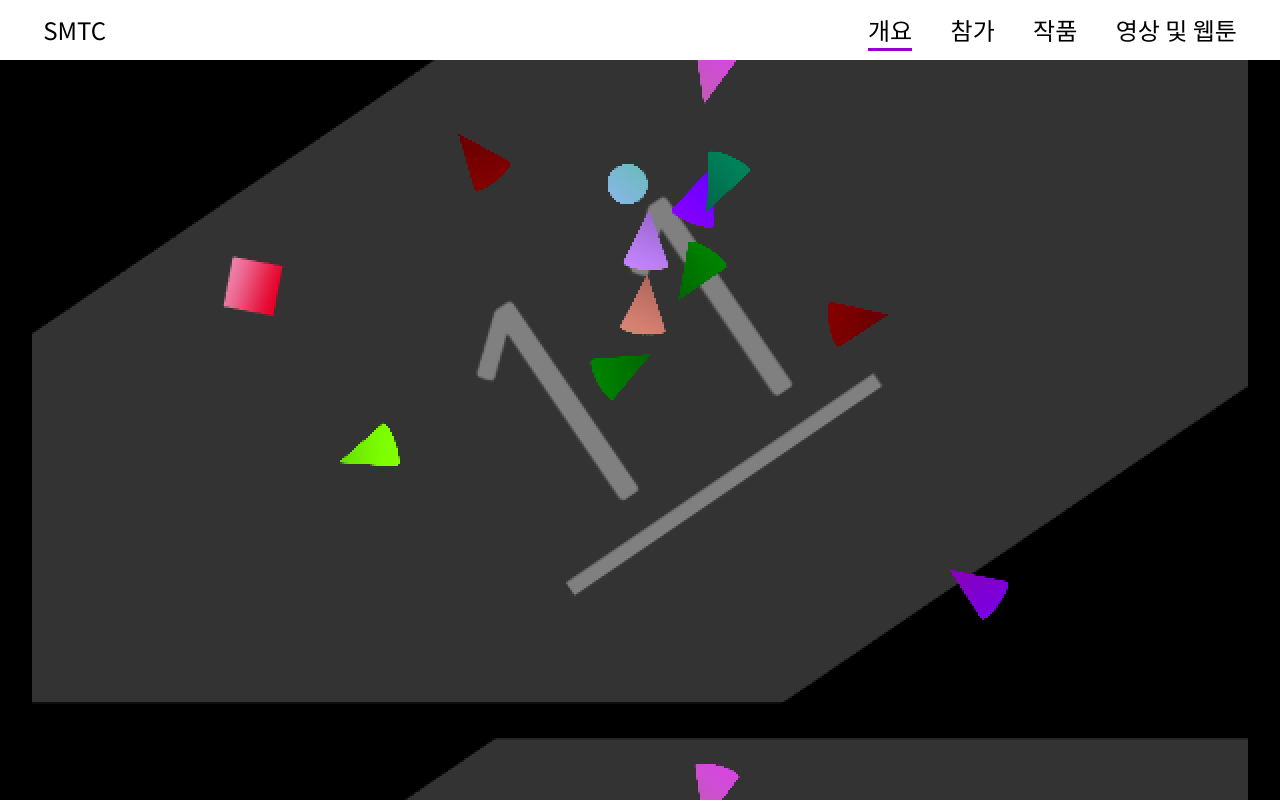
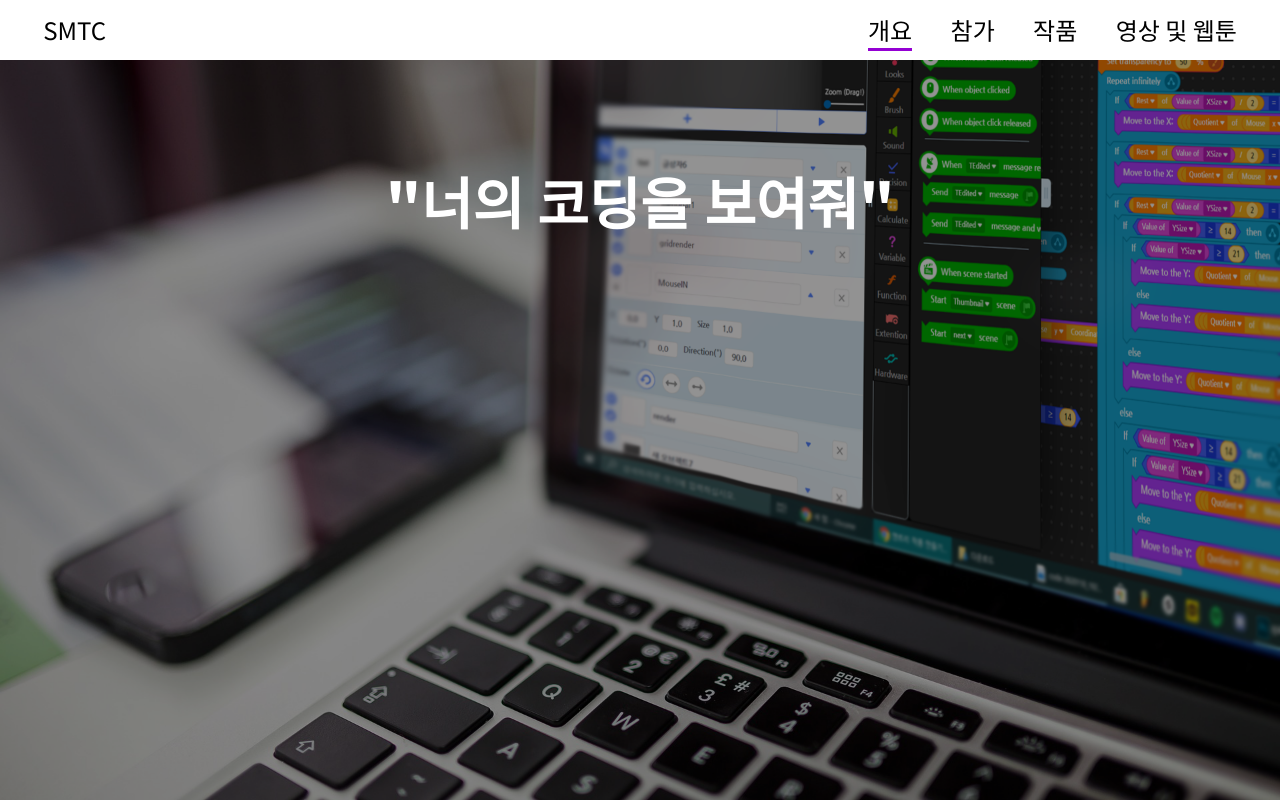
Before and after one commit to gnlow/SMTC, a Vue app: page /#/ in a window 1280 px wide. Built offline with nearby package versions, Linux system fonts and the light colour scheme.

Commit message:
Main Component 추가

```diff
--- a/src/App.vue
+++ b/src/App.vue
@@ -1,21 +1,26 @@
 <template>
   <div id="app">
     <nav>
-      <div id="title">
+      <div id="smtc">
         SMTC
       </div>
       <NavBar :contents="nav"/>
     </nav>
+    <div id="main">
+      <Main title='"너의 코딩을 보여줘"' />
+    </div>
   </div>
 </template>
 
 <script>
   import NavBar from './components/NavBar.vue'
+  import Main from './components/Main.vue'
 
   export default {
     name: 'app',
     components: {
-      NavBar
+      NavBar,
+      Main
     },
     data(){
       return {
@@ -39,7 +44,7 @@
 </script>
 
 <style lang="scss">
-  @import url('https://fonts.googleapis.com/css?family=Noto+Sans+KR&display=swap&subset=korean');
+@import url('https://fonts.googleapis.com/css?family=Noto+Sans+KR:400,900&display=swap');
 #app {
   font-family: 'Noto Sans KR', sans-serif;
   -webkit-font-smoothing: antialiased;
@@ -48,14 +53,12 @@
   display: flex;
   flex-direction: column;
 
-    background-image: url("./assets/bg_waltz.png");
+  background-image: url("./assets/bg_coding.png");
   background-size: 100%;
 
   height: 100%;
-
-
 }
-  #title {
+#smtc {
   display: inline-block;
   margin: 0.5em 0.8em;
   float: left;
@@ -72,4 +75,8 @@
 nav NavBar {
   float: right;
 }
+#main {
+  margin-top: 4em;
+  padding: 1em;
+}
 </style>
--- /dev/null
+++ b/src/components/Main.vue
@@ -0,0 +1,38 @@
+<template>
+  <div>
+    <div id="title">
+      {{ title }}
+    </div>
+  </div>
+</template>
+
+<script>
+  export default {
+    name: 'Main',
+    data () {
+      return {
+
+      }
+    },
+    methods: {
+
+    },
+    props: {
+      title: String,
+      subtitle: String,
+      content: String
+    }
+  }
+</script>
+
+<!-- Add "scoped" attribute to limit CSS to this component only -->
+<style lang="scss" scoped>
+  #title {
+    color: white;
+    width: 100%;
+    text-align: center;
+    font-weight: 900;
+    font-size: 3.5em;
+    margin: 5rem 0;
+  }
+</style>
```
Also changed, not shown: src/assets/bg_coding.png (added). Lines whose indentation alone changed are shown as unchanged.
